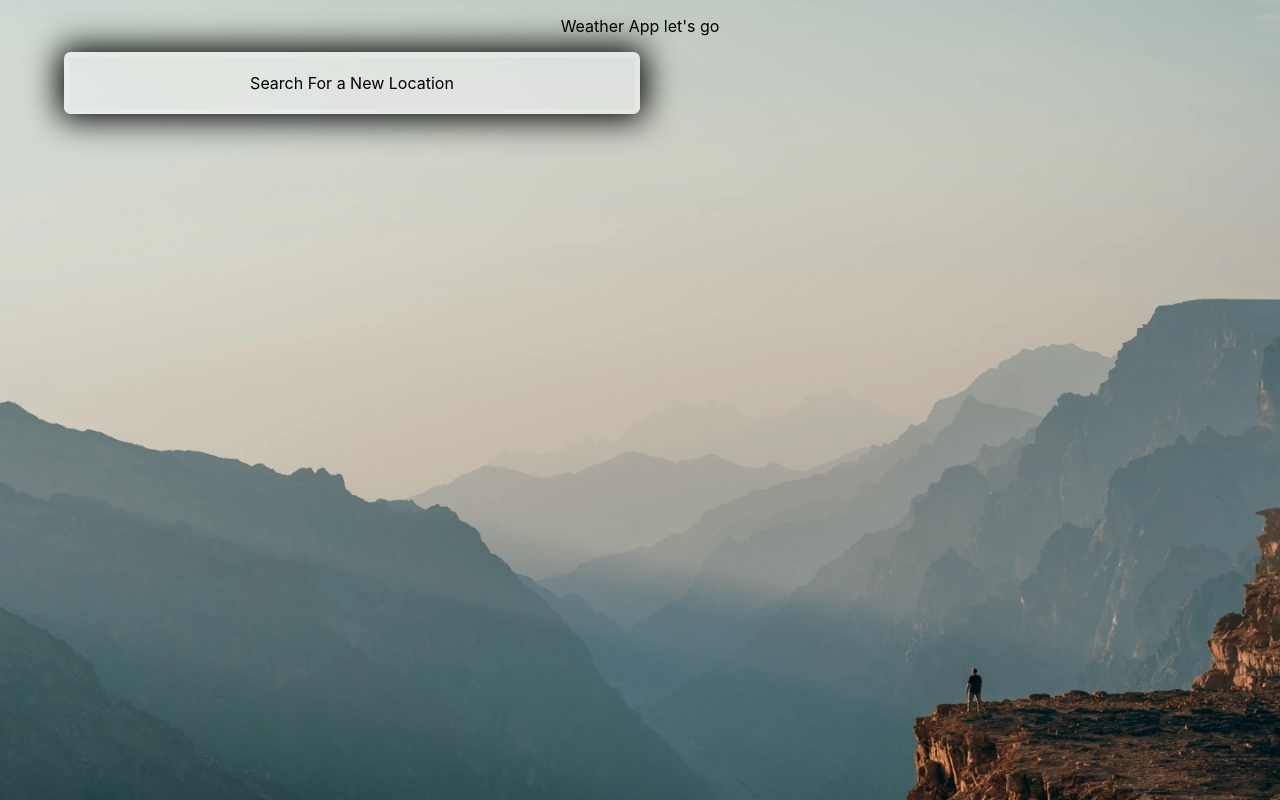
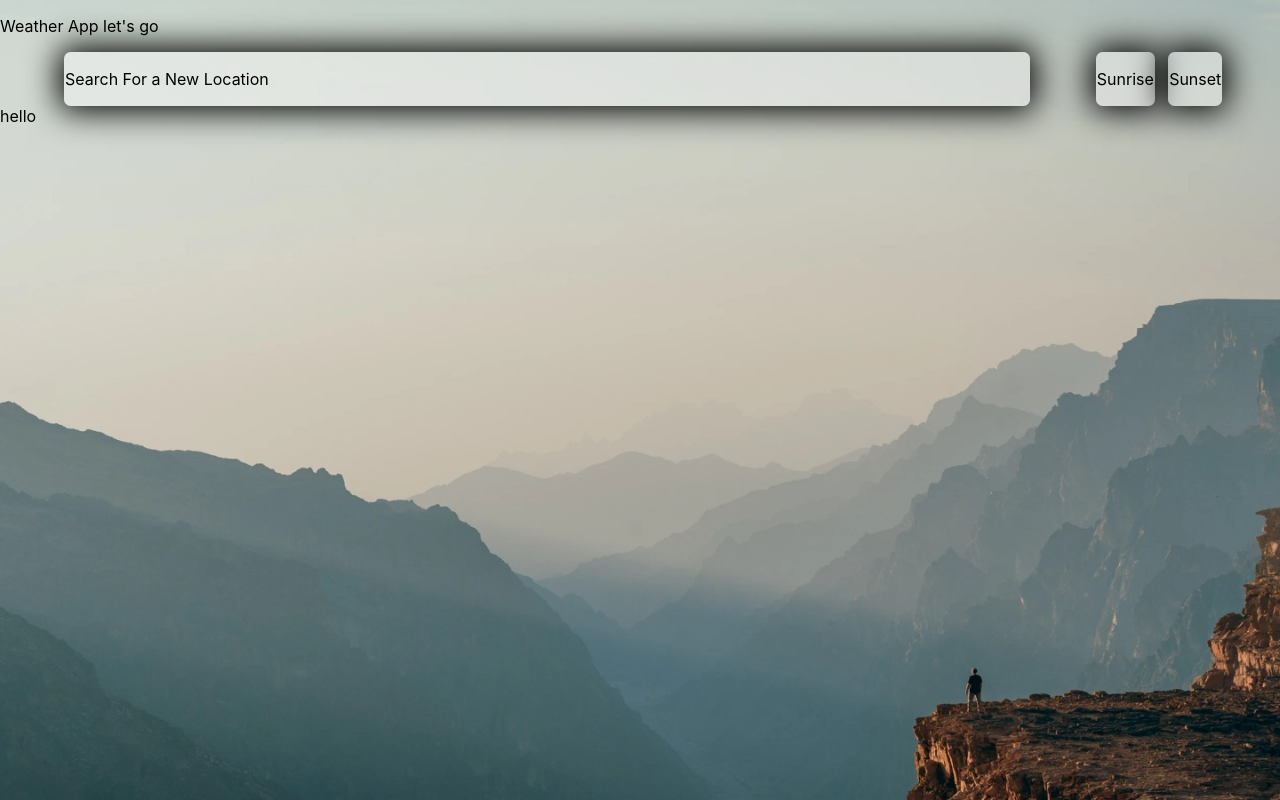
Before and after one commit to egorvert/gui_group41_weather_app, a React (Create React App) app: page / in a window 1280 px wide. Built offline with nearby package versions, Linux system fonts and the light colour scheme.

Commit message:
Test commit

```diff
--- /dev/null
+++ b/src/components/App Components/Today.js
@@ -0,0 +1,11 @@
+import '../../style/Style.css';
+
+function Today() {
+    return(
+        <div>
+            hello
+        </div>
+    )
+}
+
+export default Today;
--- a/src/components/App Components/sundata.js
+++ b/src/components/App Components/sundata.js
@@ -1,14 +1,14 @@
-import '../style/Style.css';
+import '../../style/Style.css';
 
 function Sunbox() {
     return(
-        <div>
-            <div className='sunbox'>
+        <div className='Top-bar'>
+            <div className='Sunbox'>
                 <p>
                     Sunrise
                 </p>
             </div>
-            <div className='sunbox'>
+            <div className='Sunbox'>
                     <p>
                         Sunset
                     </p>
--- a/src/components/App.js
+++ b/src/components/App.js
@@ -1,10 +1,25 @@
 import '../style/App.css';
+import'../style/Style.css'
 import SearchBar from './App Components/Searchbar';
+import Sunbox from './App Components/sundata';
+import Today from './App Components/Today';
 function App() {
   return (
     <div className="App">
       <p>Weather App let's go</p>
-      <SearchBar />
+      <div className='Top-bar'>
+        <div className='TBL'>
+          <SearchBar/>
+        </div>
+        <div className='TBR'>
+          <Sunbox/>
+        </div>
+      </div>
+      <div className='Mid'>
+      <div>
+        <Today/>
+      </div>
+      </div>
     </div>
   );
 }
--- a/src/style/App.css
+++ b/src/style/App.css
@@ -1,3 +1,2 @@
 .App {
-  text-align: center;
 }
--- a/src/style/Style.css
+++ b/src/style/Style.css
@@ -1,14 +1,46 @@
 .searchbar{
     background-color: rgba(255, 255, 255, 0.389);
     box-shadow: 0px 0px 33px 5px #000000;
-    border: 5px solid rgba(255, 255, 255, 0.2);
-    margin-right: 50%;
-    margin-left: 5%;
     border-radius: 5pt;
+    border: .1px solid rgba(0, 0, 0, 0);
+    flex-grow: 1;
 }
 
 .Sunbox{
     background-color: rgba(255, 255, 255, 0.389);
     box-shadow: 0px 0px 33px 5px #000000;
-    border: 5px solid rgba(255, 255, 255, 0.2);
+    border-radius: 5pt;
+    border: .1px solid rgba(0, 0, 0, 0);
+    flex-grow: -1;
+    flex-shrink: 3;
 }
+
+.Top-bar{
+    margin-left: 5%;
+    margin-right: 5%;
+    display: flex;
+    flex-direction: row;
+    flex-wrap: nowrap;
+    justify-content: flex-start;
+    align-items: flex-start;
+    align-content: stretch;
+    gap: 10pt;
+}
+.TBR{
+    flex-grow: 0;
+    margin-left: 4%;
+}
+.TBL{
+    flex-grow: 1;
+}
+
+/* .flex-item:nth-child(1){
+    order: 0;
+    flex: 1 1 auto;
+    align-self: auto;
+}
+.flex-item:nth-child(2){
+    order: 0;
+    flex: 0 1 auto;
+    align-self: auto;
+} */
```
